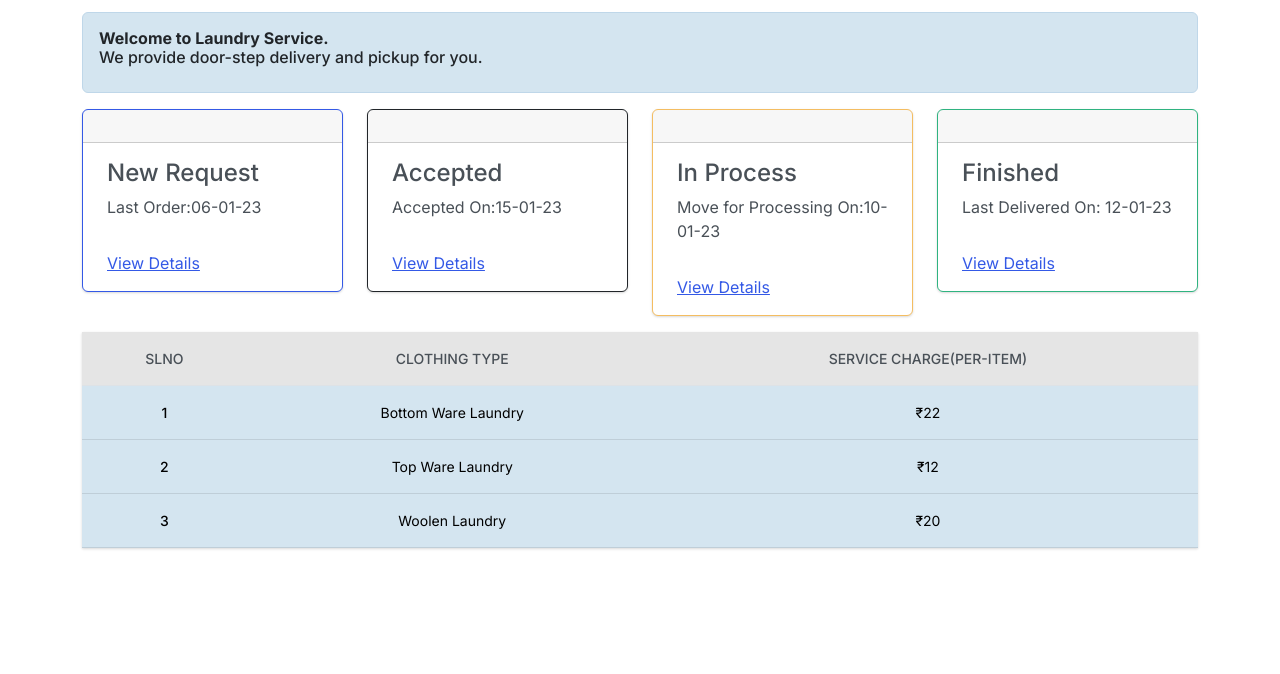
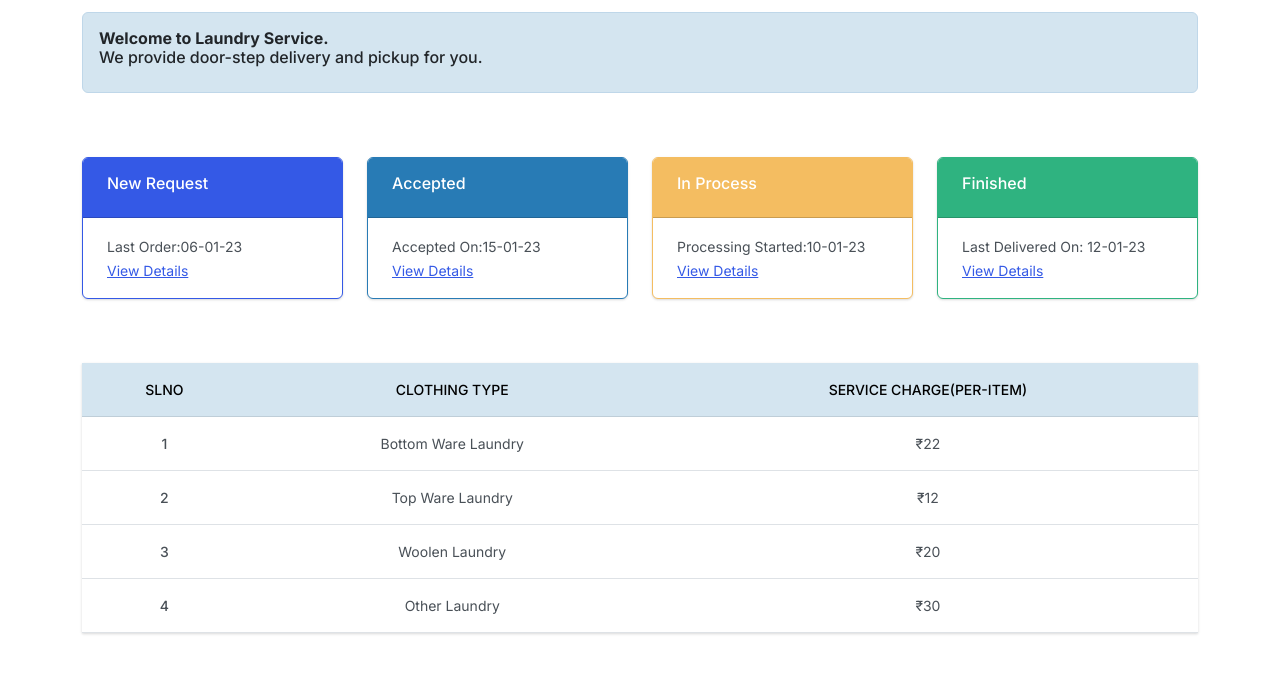
Before and after one commit to MishraAditya2000/ntt-assesment, a PHP site: page / in a window 1280 px wide. Shown: the part 67-741 px from the top of the page. Run offline with PHP 8.4, Linux system fonts and the light colour scheme; the visitor is signed in with stand-in values (Sample User, id 1).

Commit message:
Frontend Completed

```diff
--- /dev/null
+++ b/includes/nav.inc.php
@@ -0,0 +1,85 @@
+<nav class="navbar navbar-expand-lg navbar-dark bg-primary">
+  <div class="container-fluid">
+    <a class="navbar-brand" href="index.php">NTT-Laundry Management</a>
+    <button class="navbar-toggler" type="button" data-bs-toggle="collapse" data-bs-target="#navbarColor01"
+      aria-controls="navbarColor01" aria-expanded="false" aria-label="Toggle navigation">
+      <span class="navbar-toggler-icon"></span>
+    </button>
+    <div class="collapse navbar-collapse" id="navbarColor01">
+      <ul class="navbar-nav me-auto">
+        <li class="nav-item">
+          <a class="nav-link" href="./index.php">Home
+            <span class="visually-hidden">(current)</span>
+          </a>
+        </li>
+        <li class="nav-item">
+          <a class="nav-link" href="./laundry-request.php">Laundry Request</a>
+        </li>
+        <li class="nav-item">
+          <a class="nav-link" href="./index.php#pricing">Pricing</a>
+        </li>
+        <li class="nav-item dropdown">
+          <a class="nav-link dropdown-toggle" data-bs-toggle="dropdown" href="#" role="button" aria-haspopup="true"
+            aria-expanded="false">My Profile</a>
+          <div class="dropdown-menu">
+            <a class="dropdown-item" href="./view-profile.php">View Profile</a>
+            <a class="dropdown-item" href="#" data-bs-toggle="modal" data-bs-target="#profileEditModal">Edit Profile</a>
+            <div class="dropdown-divider"></div>
+            <a class="dropdown-item" href="#">Log Out</a>
+          </div>
+        </li>
+      </ul>
+    </div>
+  </div>
+</nav>
+<div class="modal fade" id="profileEditModal" tabindex="-1" aria-labelledby="profileEditModalLabel" aria-hidden="true">
+  <div class="modal-dialog">
+    <div class="modal-content">
+      <div class="modal-header">
+        <h1 class="modal-title fs-5" id="profileEditModalLabel">Edit Profile</h1>
+        <button type="button" class="btn-close" data-bs-dismiss="modal" aria-label="Close"></button>
+      </div>
+      <div class="modal-body">
+        <form>
+          <fieldset>
+            <div class="row">
+              <div class="col">
+                <div class="form-group">
+                  <label for="exampleInputEmail1" class="form-label mt-4">Name</label>
+                  <input type="text" class="form-control" id="exampleInputName" aria-describedby="emailHelp"
+                    placeholder="Enter Name">
+
+                </div>
+              </div>
+              <div class="col">
+                <div class="form-group">
+                  <label for="exampleInputEmail1" class="form-label mt-4">Email</label>
+                  <input type="text" class="form-control" id="exampleInputEmail" aria-describedby="emailHelp"
+                    placeholder="Enter Email">
+                </div>
+              </div>
+            </div>
+            <div class="form-group">
+              <label for="exampleInputEmail1" class="form-label mt-4">Mobile No:</label>
+              <input type="text" class="form-control" id="exampleInputEmail" aria-describedby="emailHelp"
+                placeholder="955600047">
+
+            </div>
+
+
+          </fieldset>
+
+
+      </div>
+    </div>
+
+
+
+    <div class="modal-footer">
+      <button type="button" class="btn btn-secondary" data-bs-dismiss="modal">Close</button>
+      <button type="button" class="btn btn-primary">Save changes</button>
+    </div>
+    </form>
+  </div>
+</div>
+</div>
--- a/index.php
+++ b/index.php
@@ -1,50 +1,22 @@
 <?php
-include('./backend/loginverfy.php');
+include './backend/loginverfy.php';
 ?>
 <!DOCTYPE html>
 <html lang="en">
+
 <head>
   <meta charset="UTF-8">
   <meta http-equiv="X-UA-Compatible" content="IE=edge">
   <meta name="viewport" content="width=device-width, initial-scale=1.0">
   <link rel="stylesheet" href="./css/bootstrap.css">
-    <title>Document</title>
+  <title>Home | NTT-Laundry Management
+  </title>
 </head>
+
 <body>
-
-
-        <nav class="navbar navbar-expand-lg navbar-dark bg-primary">
-            <div class="container-fluid">
-              <a class="navbar-brand" href="#">NTT-Laundry Management</a>
-              <button class="navbar-toggler" type="button" data-bs-toggle="collapse" data-bs-target="#navbarColor01" aria-controls="navbarColor01" aria-expanded="false" aria-label="Toggle navigation">
-                <span class="navbar-toggler-icon"></span>
-              </button>
-              <div class="collapse navbar-collapse" id="navbarColor01">
-                <ul class="navbar-nav me-auto">
-                  <li class="nav-item">
-                    <a class="nav-link" href="./index.html">Home
-                      <span class="visually-hidden">(current)</span>
-                    </a>
-                  </li>
-                  <li class="nav-item">
-                    <a class="nav-link" href="./laundryrequest.html">Laundry Request</a>
-                  </li>
-                  <li class="nav-item">
-                    <a class="nav-link" href="#pricing">Pricing</a>
-                  </li>
-                  <li class="nav-item dropdown">
-                    <a class="nav-link dropdown-toggle" data-bs-toggle="dropdown" href="#" role="button" aria-haspopup="true" aria-expanded="false">My Profile</a>
-                    <div class="dropdown-menu">
-                      <a class="dropdown-item" href="./viewprofile.html">View Profile</a>
-                      <a class="dropdown-item" href="#">Edit Profile</a>
-                      <div class="dropdown-divider"></div>
-                      <a class="dropdown-item" href="#">Log Out</a>
-                    </div>
-                  </li>
-                </ul>
-              </div>
-            </div>
-          </nav>
+  <?php
+include './includes/nav.inc.php';
+?>
   <div class="container" style="margin-top:12px ;">
 
     <div class="row">
@@ -52,68 +24,60 @@ include('./backend/loginverfy.php');
         <div class="alert alert-dismissible alert-info">
           <h6><strong>Welcome to Laundry Service.</strong><br>
             We provide door-step delivery and pickup for you.</h6>
-
         </div>
       </div>
     </div>
-              <div class="row">
-                <div class="col">
-                  <div class="card border-primary mb-3" style="max-width: 20rem;">
-                    <div class="card-header"></div>
-                    <div class="card-body">
-                      <h4 class="card-title">New Request</h4>
-                      <p class="card-text">Last Order:06-01-23</p>
+    <div class="row my-5">
+      <div class="col-lg-3 col-sm-3 col-xs-12">
+        <div class="card border-primary mb-3">
+          <div class="card-header bg-primary">
+            <h6 class="card-title text-white">New Request</h6>
           </div>
           <div class="card-body">
-                      <a href="#" class="card-link">View Details</a>
-
+            <small class="card-text">Last Order:06-01-23</small><br>
+            <small><a href="#" class="card-link">View Details</a></small>
           </div>
         </div>
       </div>
-                <div class="col">
-                  <div class="card border-dark mb-3" style="max-width: 20rem;">
-                    <div class="card-header"></div>
-                    <div class="card-body">
-                      <h4 class="card-title">Accepted</h4>
-                      <p class="card-text">Accepted On:15-01-23</p>
+      <div class="col-lg-3 col-sm-3 col-xs-12">
+        <div class="card border-info mb-3">
+          <div class="card-header bg-info">
+            <h6 class="card-title text-white">Accepted</h6>
           </div>
           <div class="card-body">
-                      <a href="#" class="card-link">View Details</a>
-
+            <small class="card-text">Accepted On:15-01-23</small><br>
+            <small><a href="#" class="card-link">View Details</a></small>
           </div>
         </div>
       </div>
-                <div class="col">
-                  <div class="card border-warning mb-3" style="max-width: 20rem;">
-                    <div class="card-header"></div>
-                    <div class="card-body">
-                      <h4 class="card-title">In Process</h4>
-                      <p class="card-text">Move for Processing On:10-01-23</p>
+      <div class="col-lg-3 col-sm-3 col-xs-12">
+        <div class="card border-warning mb-3">
+          <div class="card-header bg-warning">
+            <h6 class="card-title text-white">In Process</h6>
           </div>
           <div class="card-body">
-                      <a href="#" class="card-link">View Details</a>
-
+            <small class="card-text">Processing Started:10-01-23</small><br>
+            <small><a href="#" class="card-link">View Details</a></small>
           </div>
         </div>
       </div>
-                <div class="col">
-                  <div class="card border-success mb-3" style="max-width: 20rem;">
-                    <div class="card-header"></div>
-                    <div class="card-body">
-                      <h4 class="card-title">Finished</h4>
-                      <p class="card-text">Last Delivered On: 12-01-23</p>
+      <div class="col-lg-3 col-sm-3 col-xs-12">
+        <div class="card border-success mb-3">
+          <div class="card-header bg-success">
+            <h6 class="card-title text-white">Finished</h6>
           </div>
           <div class="card-body">
-                      <a href="#" class="card-link">View Details</a>
+            <small class="card-text text-small">Last Delivered On: 12-01-23</small><br>
+            <small><a href="#" class="card-link">View Details</a></small>
           </div>
         </div>
       </div>
     </div>
   </div>
-              <div class="container" id="pricing">
+  <div class="container my-5" id="pricing">
     <table class="table table-hover text-center">
       <thead>
-                    <tr class="table-active">
+        <tr class="table-info">
           <th scope="col">Slno</th>
           <th scope="col">Clothing Type</th>
           <th scope="col">Service Charge(per-item)</th>
@@ -121,20 +85,25 @@ include('./backend/loginverfy.php');
         </tr>
       </thead>
       <tbody>
-                    <tr class="table-info">
+        <tr>
           <th scope="row">1</th>
           <td>Bottom Ware Laundry</td>
           <td>₹22</td>
         </tr>
-                    <tr class="table-info">
+        <tr>
           <th scope="row">2</th>
           <td>Top Ware Laundry</td>
           <td>₹12</td>
         </tr>
-                    <tr class="table-info">
+        <tr>
           <th scope="row">3</th>
           <td>Woolen Laundry</td>
           <td>₹20</td>
+        </tr>
+        <tr>
+          <th scope="row">4</th>
+          <td>Other Laundry</td>
+          <td>₹30</td>
         </tr>
       </tbody>
     </table>
@@ -142,7 +111,8 @@ include('./backend/loginverfy.php');
 
   </div>
   <script src="https://cdn.jsdelivr.net/npm/bootstrap@5.2.3/dist/js/bootstrap.bundle.min.js"
-          integrity="sha384-kenU1KFdBIe4zVF0s0G1M5b4hcpxyD9F7jL+jjXkk+Q2h455rYXK/7HAuoJl+0I4"
-          crossorigin="anonymous"></script>
+    integrity="sha384-kenU1KFdBIe4zVF0s0G1M5b4hcpxyD9F7jL+jjXkk+Q2h455rYXK/7HAuoJl+0I4" crossorigin="anonymous">
+  </script>
 </body>
+
 </html>
```
Also changed, not shown: laundry-request.php (added, +125 -0 lines), login.html (+17 -20 lines), registration.html (+13 -11 lines), view-profile.php (added, +158 -0 lines). Lines whose indentation alone changed are shown as unchanged.
